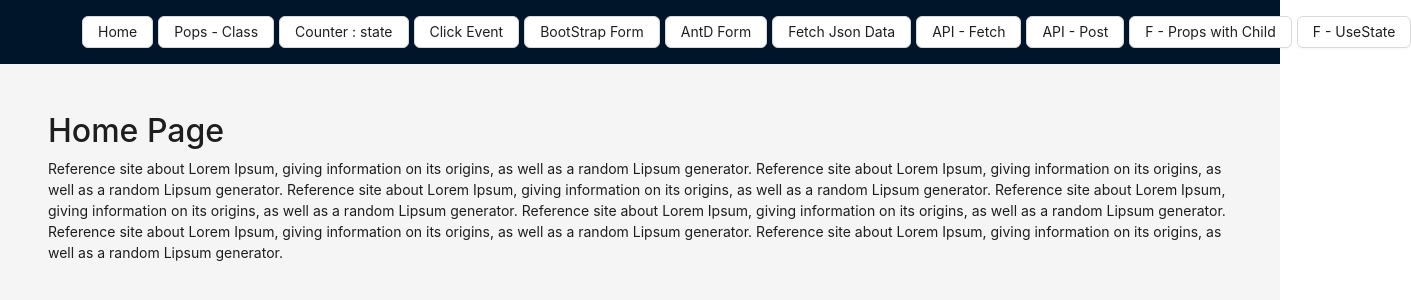
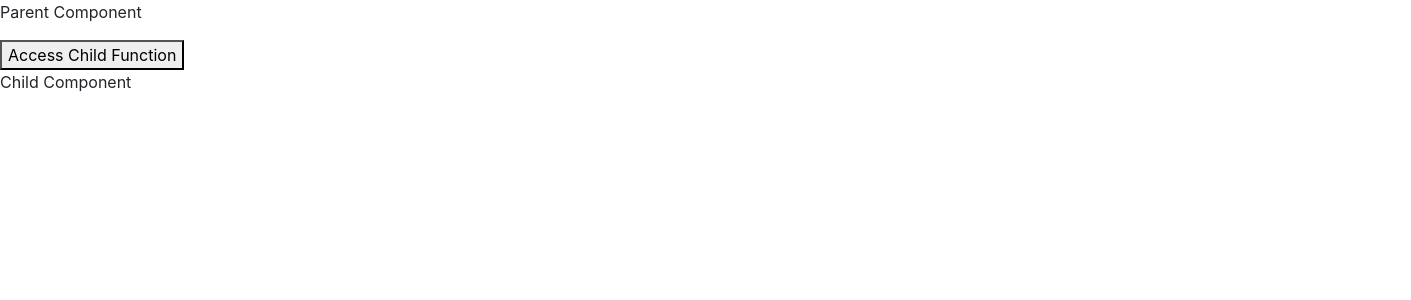
Before and after one commit to Kiran-25/react_app, a React (Create React App) app: page / in a window 1280 px wide. Shown: the top 300 px of the page, 1411 px wide, since content can reach past the window. Built offline with nearby package versions, Linux system fonts and the light colour scheme.

Commit message:
Updated till fridya eod

```diff
--- a/src/App.js
+++ b/src/App.js
@@ -15,6 +15,8 @@ import DetialsCard from './Components/DetialsCard';
  import PostApi from './Components/PostApi';
  import Home from './Components/Home';
 import {Layout, Button } from 'antd';
+import Parent from './Components/Parent';
+import Child from './Components/Child';
 const { Header,  Content } = Layout;
 
 
@@ -22,7 +24,8 @@ function App() {
 
   return (
 	<>
-	<Layout>
+	<Parent />
+	{/* <Layout>
 	<Router>
 		<Header>
 			<ul style={{listStyle: 'none', display:'flex', gap:'5px'}}>
@@ -58,7 +61,7 @@ function App() {
 			</Routes>
 		</Content>
 		</Router>
-		</Layout>
+		</Layout>  */}
 	</>
   )
 }
--- /dev/null
+++ b/src/Components/Child.js
@@ -0,0 +1,16 @@
+import { Component } from "react";
+class Child extends Component{
+    getAlert() {
+        alert('getAlert from Child');
+      }
+
+
+    render(){
+        return(
+            <>
+                <p>Child Component</p>
+            </>
+        )
+    }
+}
+export default Child;
--- /dev/null
+++ b/src/Components/Parent.js
@@ -0,0 +1,25 @@
+import React, { Component } from "react";
+import Child from "./Child";
+
+class Parent extends Component{
+
+    constructor(props){
+        super(props);
+        this.Child=React.createRef();
+    }
+
+    onClickChild  = () =>{
+        this.Child.current.getAlert();
+    };
+    render(){
+        return(
+            <>
+            <p> Parent Component</p>
+            <button onClick={this.onClickChild}>Access Child Function</button>
+            <Child ref={this.Child} />
+            </>
+        )
+    }
+}
+
+export default Parent;
```
